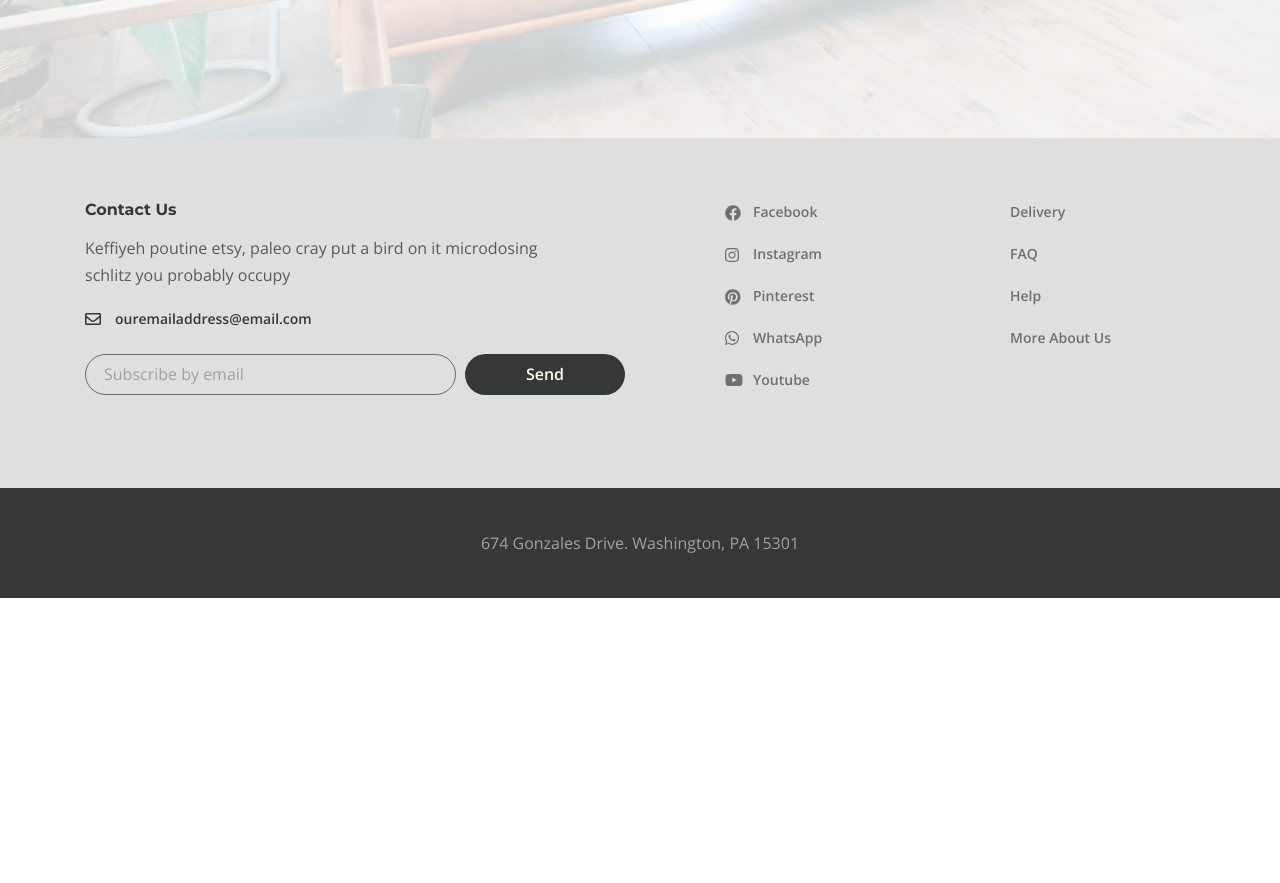
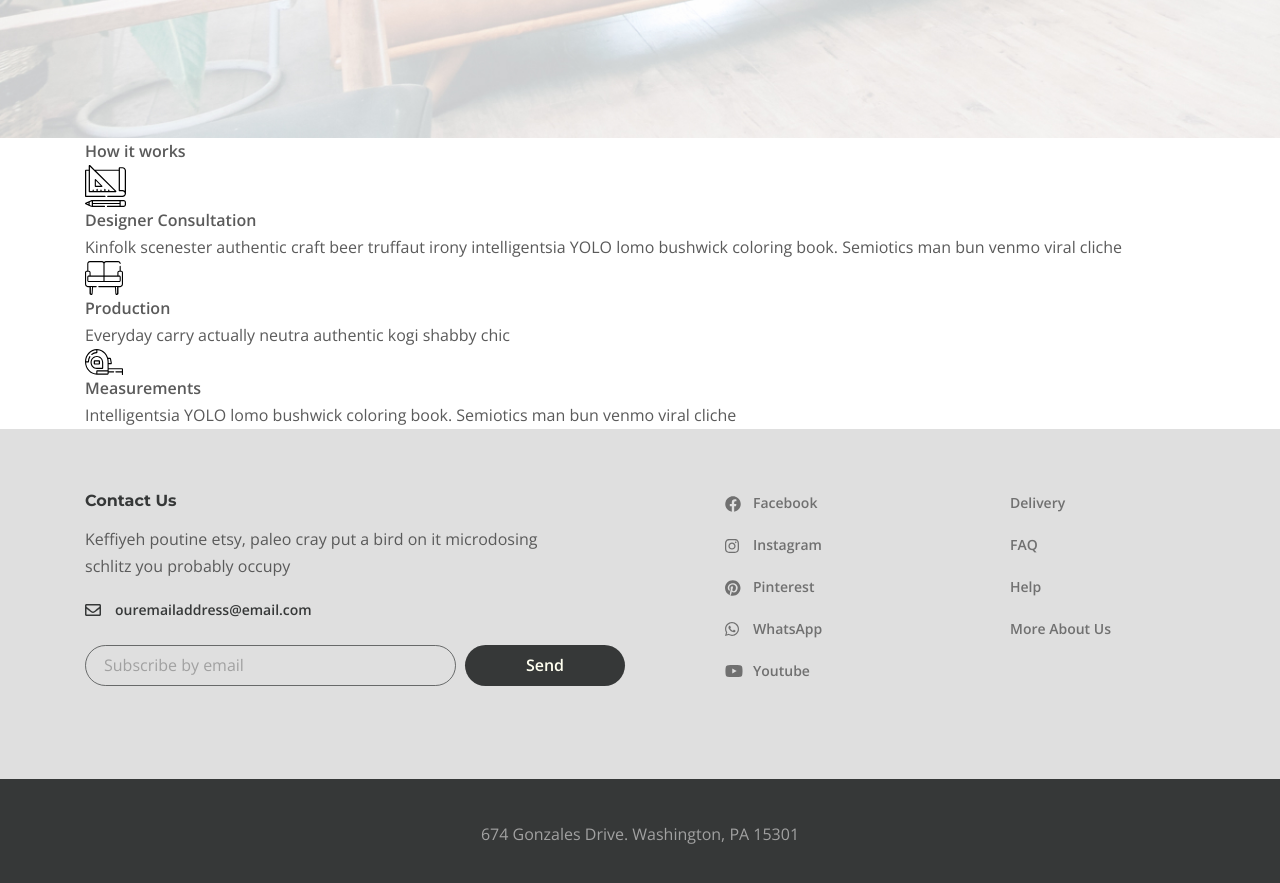
Before and after one commit to zwoniii/desire, a website: page app/index.html in a window 1280 px wide. Shown: the part 2040-2923 px from the top of the page. Before the commit the page ends 2638 px from the top, so only its background shows below. Drawn offline with nearby package versions, Linux system fonts and the light colour scheme.

Commit message:
works-path html

```diff
--- a/app/index.html
+++ b/app/index.html
@@ -187,6 +187,37 @@
         </div>
       </section>
 
+      <section class="works-path">
+        <div class="container">
+          <h3 class="works-path__title">How it works</h3>
+          <div class="works-path__items">
+            <div class="works-path__items-box">
+              <div class="works-path__item">
+                <img class="works-path__item-img" src="images/graphic-tool.svg" alt="graphic-tool">
+                <h6 class="works-path__item-title">Designer Consultation</h6>
+                <p class="works-path__item-text">
+                  Kinfolk scenester authentic craft beer truffaut irony intelligentsia YOLO lomo bushwick coloring book. Semiotics man bun venmo viral cliche
+                </p>
+              </div>
+              <div class="works-path__item">
+                <img class="works-path__item-img" src="images/sofa.svg" alt="sofa">
+                <h6 class="works-path__item-title">Production</h6>
+                <p class="works-path__item-text">
+                  Everyday carry actually neutra authentic kogi shabby chic
+                </p>
+              </div>
+            </div>
+            <div class="works-path__item">
+              <img class="works-path__item-img" src="images/measuring-tape.svg" alt="measuring-tape">
+              <h6 class="works-path__item-title">Measurements</h6>
+              <p class="works-path__item-text">
+                Intelligentsia YOLO lomo bushwick coloring book. Semiotics man bun venmo viral cliche
+              </p>
+            </div>
+          </div>
+        </div>
+      </section>
+
     </main>
 
     <footer class="footer">
```
Also changed, not shown: app/images/graphic-tool.svg (added), app/images/measuring-tape.svg (added), app/images/sofa.svg (added).
